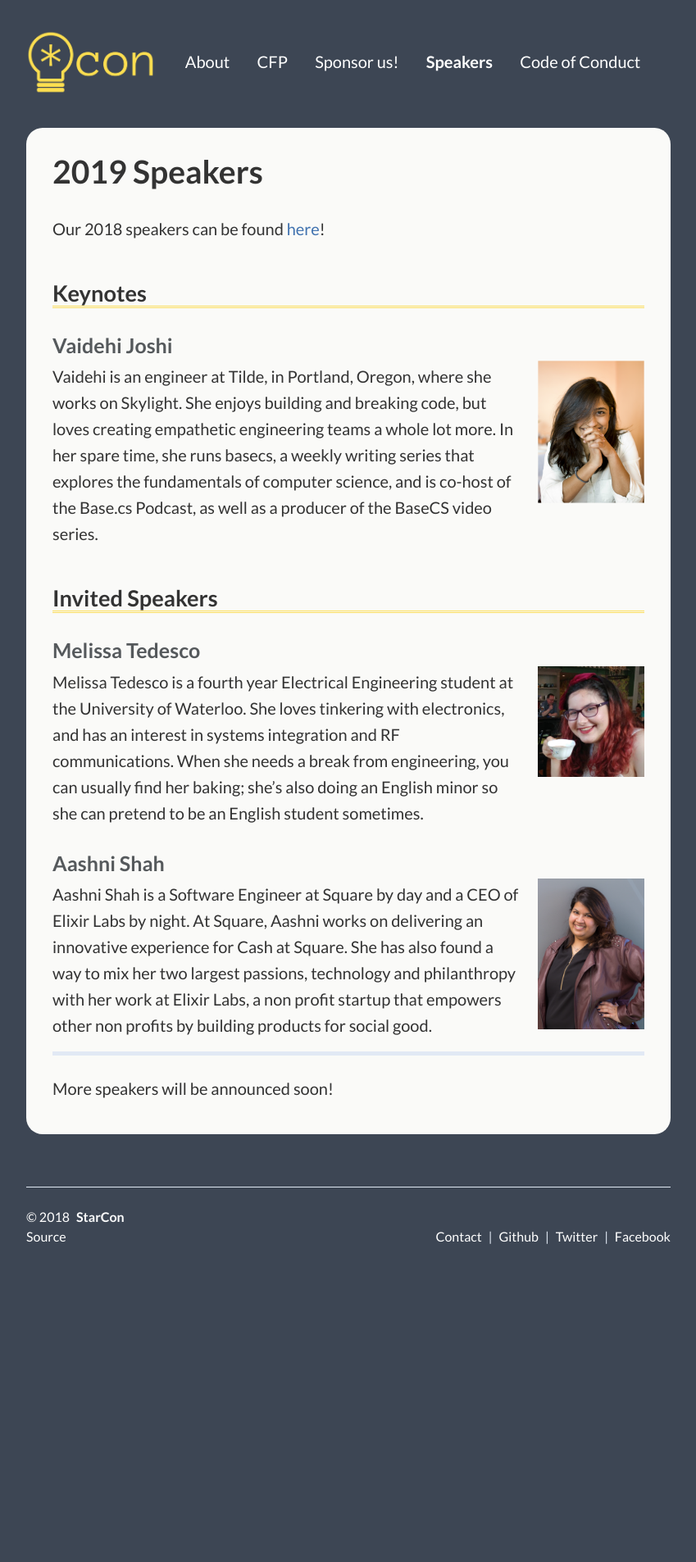
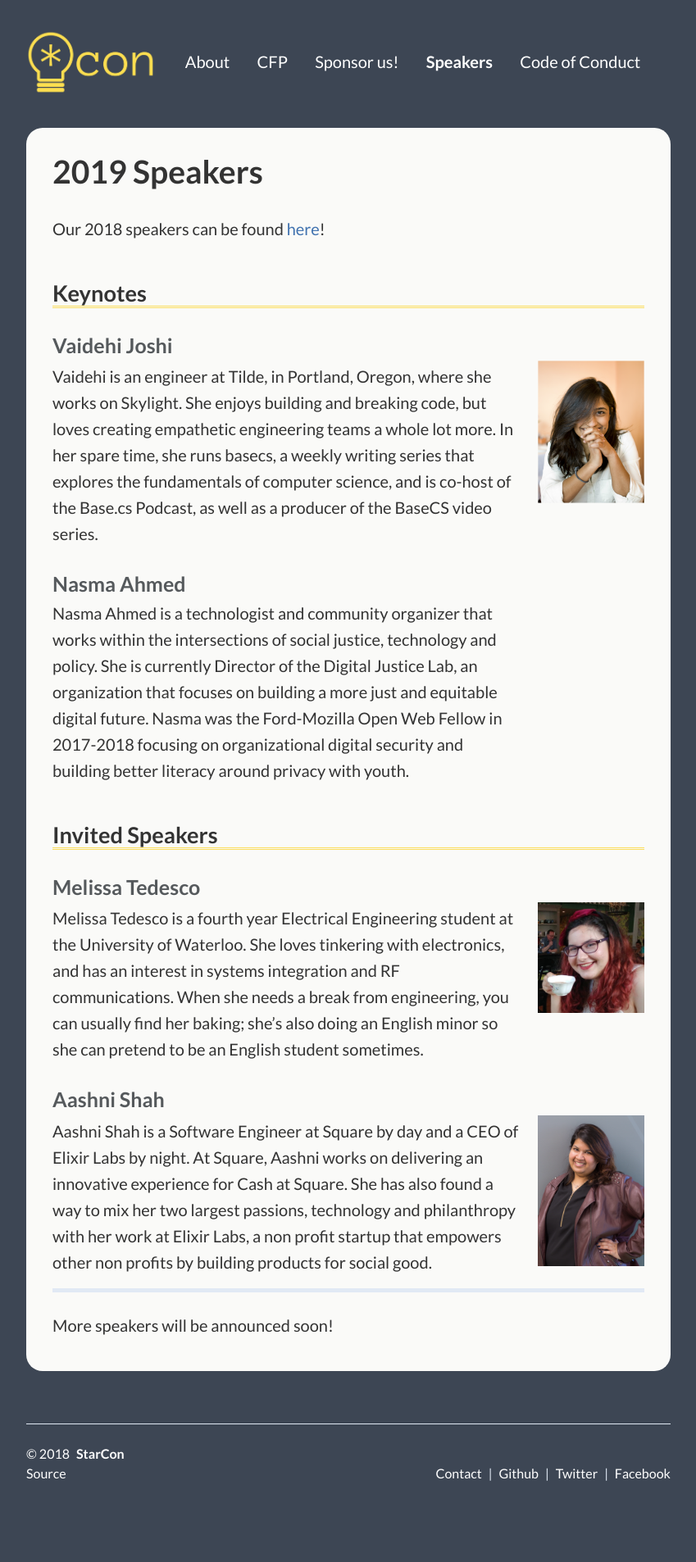
Before and after one commit to StarConKW/starconkw.github.io, a Jekyll site: the page built from _pages/speakers.md, in a window 1280 px wide. Shown: the whole page at 82% size, without its empty margins (215-1064 px from the left). Built offline with Jekyll 4.4.1, drawn with Linux system fonts in a browser that asks for light colours; before the commit the page ends 1617 px from its top, so only the background shows below that.

Commit message:
add nasmas bio

```diff
--- a/_pages/speakers.md
+++ b/_pages/speakers.md
@@ -17,6 +17,17 @@ Our 2018 speakers can be found [here](/2018/speakers)!
 
 <p class="bio">
 Vaidehi is an engineer at Tilde, in Portland, Oregon, where she works on Skylight. She enjoys building and breaking code, but loves creating empathetic engineering teams a whole lot more. In her spare time, she runs basecs, a weekly writing series that explores the fundamentals of computer science, and is co-host of the Base.cs Podcast, as well as a producer of the BaseCS video series.
+</p>
+
+### Nasma Ahmed
+
+<p class="bio">
+Nasma Ahmed is a technologist and community organizer that works  within the
+intersections of social justice, technology and policy. She is currently
+Director of the Digital Justice Lab, an organization that focuses on building a
+more just and equitable digital future. Nasma was the Ford-Mozilla Open Web
+Fellow in 2017-2018 focusing on organizational digital security and building
+better literacy around privacy with youth.
 </p>
 
 ## Invited Speakers
```
